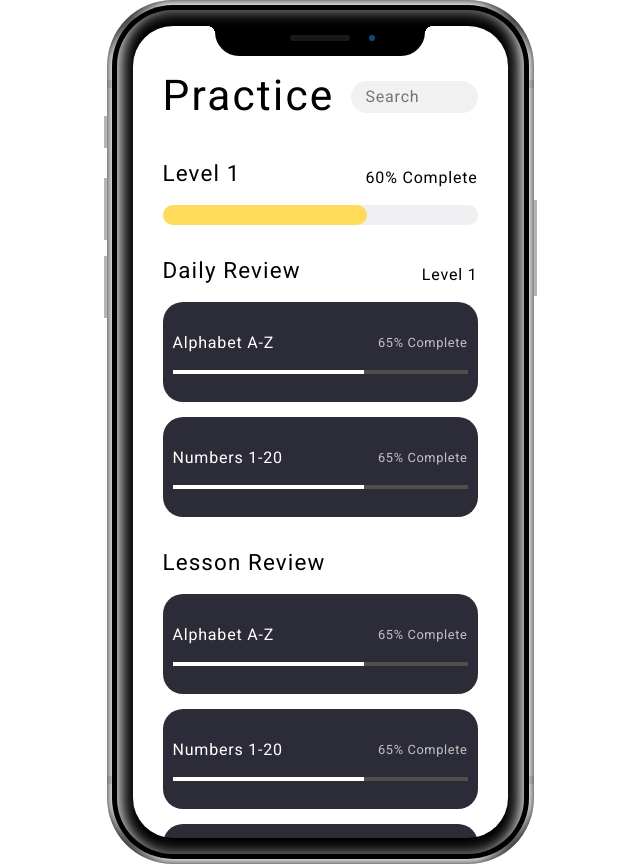
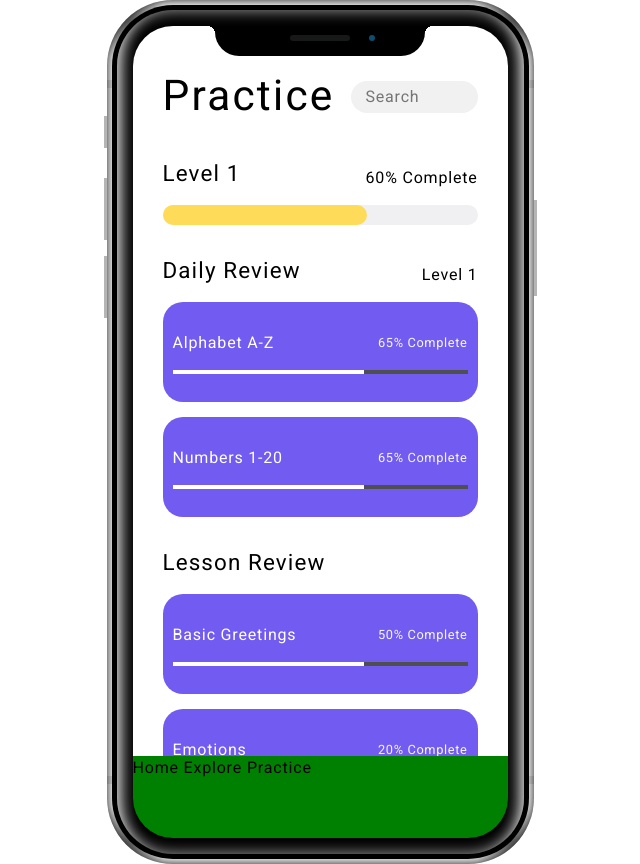
Before and after one commit to eforrester/ASLApp, a Node server app: page /practice in a window 1280 px wide. Shown: the whole page, without its empty margins (320-960 px from the left). Run offline with Node 20, Linux system fonts and the light colour scheme; some libraries are stand-ins or nearby versions.

Commit message:
imgs and coloring, footer fixed

```diff
--- a/public/css/style.css
+++ b/public/css/style.css
@@ -9,9 +9,19 @@ body {
    display: flex;
    justify-content: center;
 }
+a {
+    text-decoration: none;
+    color: inherit;
+}
 /* all content */
+.screenwrapper {
+    width: 100%;
+    height: 100%;
+}
 .wrapper {
     padding: 40px 30px;
+    height: 80%;
+    overflow-y: scroll;
 }
 h2 {
     font-size: 1.4em;
@@ -22,10 +32,8 @@ h3 {
 }
 .fouder {
     background-color: green;
-    height: 50px;
-    width: 325px;
-    /* position: fixed;   */
-
+    height: 20%;
+    width: 100%;
 }
 /* styling for title and search bar  */
 .topInfo {
@@ -93,8 +101,14 @@ h3 {
 .vertical-box.b2{
     background-image: url("/img/tree.jpg");
 }
+.vertical-box.b3{
+    background-image: url("/img/greetings2.jpg");
+}
+.vertical-box.b4{
+    background-image: url("/img/emotions2.jpg");
+}
 .home-content-2 h3 {
-    color: white;
+    color: #2C2C38;
 }
 .h3-title {
     padding: 20px 0 0 20px;
@@ -125,7 +139,7 @@ h3 {
     display: grid;
     border-radius: 20px;
     height: 100px;
-    background-color:#2C2C38;
+    background-color:#715BF0;
 }
 .practice-wrap {
     align-self: center;
@@ -139,6 +153,7 @@ h3 {
 .p-progress {
     justify-self: end;
     font-size: 0.8em;
+    color: #F5F5F5;
 }
 .h3-title.prac{
     padding: 0;
@@ -167,9 +182,7 @@ h3 {
 .dark.con {
     background-color: white;
 }
-.p-progress {
-    color: #C2C2C2;
-}
+
 /* second section  */
 .h2prac2{
     padding: 30px 0 15px 0;
@@ -198,10 +211,17 @@ h3 {
     display: grid;
 }
 .p-exp {
-    justify-self: end;
+    justify-self: start;
     font-size: 0.8em;
     margin-bottom: 10px;
     color: #2C2C38;
+}
+/* progress bars */
+.dark.exp.e1{
+    width: 60%;
+}
+.dark.exp.e2{
+    width: 0%;
 }
 /* images */
 .explore-box.e1 {
--- a/server.js
+++ b/server.js
@@ -43,7 +43,6 @@ app.get("/review", (req, res)=> {
     })
 });
 
-
 const PORT = 3000;
 
 app.listen(PORT,()=>{
--- a/views/layouts/main.handlebars
+++ b/views/layouts/main.handlebars
@@ -34,19 +34,21 @@
             <div class="inner-shadow"></div>
             <div class="screen">
                 <!-- Content goes here -->
+                <div class="screenwrapper">
                     <div class="wrapper">
                         <div class="topInfo">
                             <h3 class="topTitle">{{title}}</h3>
                             <input type="text" placeholder="Search" class="searchBar">
                         </div>
                         <section>
-                        {{!-- <footer class="fouder">
+                            {{{body}}}
+                        </section>
+                    </div>
+                    <footer class="fouder">
                         <a href="/">Home</a>
                         <a href="/explore">Explore</a>
                         <a href="/practice">Practice</a>
-                        </footer> --}}
-                        {{{body}}}
-                    </section>
+                    </footer>
                 </div>
             </div>
         </div>
--- a/views/practice.handlebars
+++ b/views/practice.handlebars
@@ -10,6 +10,7 @@
     <p class="p-title">Level 1</p>
 </div>
 <div class="practice-content-1">
+    <a href="/review">
         <div class="practice-box">
             <div class="practice-wrap">
                 <div class="titles prac">
@@ -21,6 +22,8 @@
                 </div>
             </div>
         </div>
+    </a>
+    <a href="/review">
         <div class="practice-box">
             <div class="practice-wrap">
                 <div class="titles prac">
@@ -32,15 +35,43 @@
                 </div>
             </div>
         </div>
+    </a>
 </div>
 <div class="h2prac2">
     <h2>Lesson Review</h2>
 </div>
 <div class="practice-content-1">
+    <a href="/lesson">
         <div class="practice-box">
             <div class="practice-wrap">
                 <div class="titles prac">
-                <h3 class="h3-title prac">Alphabet A-Z</h3>
+                    <h3 class="h3-title prac">Basic Greetings</h3>
+                    <p class="p-progress">50% Complete</p>
+                </div>
+                <div class="light con">
+                    <div class="dark con"></div>
+                </div>
+            </div>
+        </div>
+    </a>
+    <a href="/lesson">
+        <div class="practice-box">
+            <div class="practice-wrap">
+                <div class="titles prac">
+                    <h3 class="h3-title prac">Emotions</h3>
+                    <p class="p-progress">20% Complete</p>
+                </div>
+                <div class="light con">
+                    <div class="dark con"></div>
+                </div>
+            </div>
+        </div>
+    </a>
+    <a href="/lesson">
+        <div class="practice-box">
+            <div class="practice-wrap">
+                <div class="titles prac">
+                    <h3 class="h3-title prac">Conversation</h3>
                     <p class="p-progress">65% Complete</p>
                 </div>
                 <div class="light con">
@@ -48,27 +79,5 @@
                 </div>
             </div>
         </div>
-    <div class="practice-box">
-        <div class="practice-wrap">
-            <div class="titles prac">
-                <h3 class="h3-title prac">Numbers 1-20</h3>
-                <p class="p-progress">65% Complete</p>
+    </a>
 </div>
-            <div class="light con">
-                <div class="dark con"></div>
-            </div>
-        </div>
-    </div>
-    <div class="practice-box">
-        <div class="practice-wrap">
-            <div class="titles prac">
-                <h3 class="h3-title prac">Numbers 1-20</h3>
-                <p class="p-progress">65% Complete</p>
-            </div>
-            <div class="light con">
-                <div class="dark con"></div>
-            </div>
-        </div>
-    </div>
-</div>
-</div>
```
Also changed, not shown: views/explore.handlebars (+8 -4 lines), views/index.handlebars (+23 -11 lines), public/img/Artboard 3bear.jpg (deleted), public/img/Artboard 3tree.jpg (deleted), public/img/bear.jpg (deleted), public/img/bearpic.jpg, public/img/emotions2.jpg (added), public/img/greetings2.jpg (added), public/img/tree.jpg, 2 other files. Lines whose indentation alone changed are shown as unchanged.
